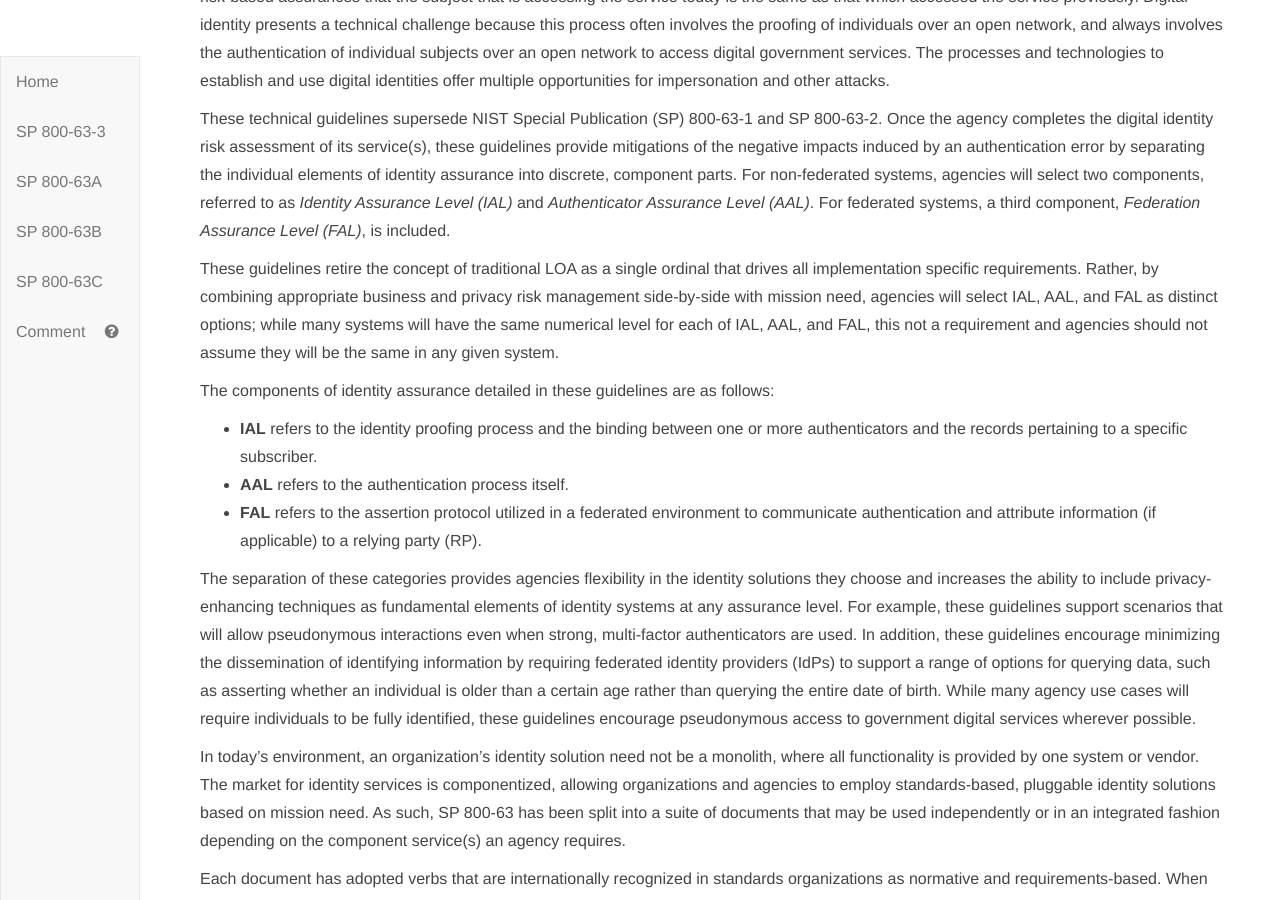
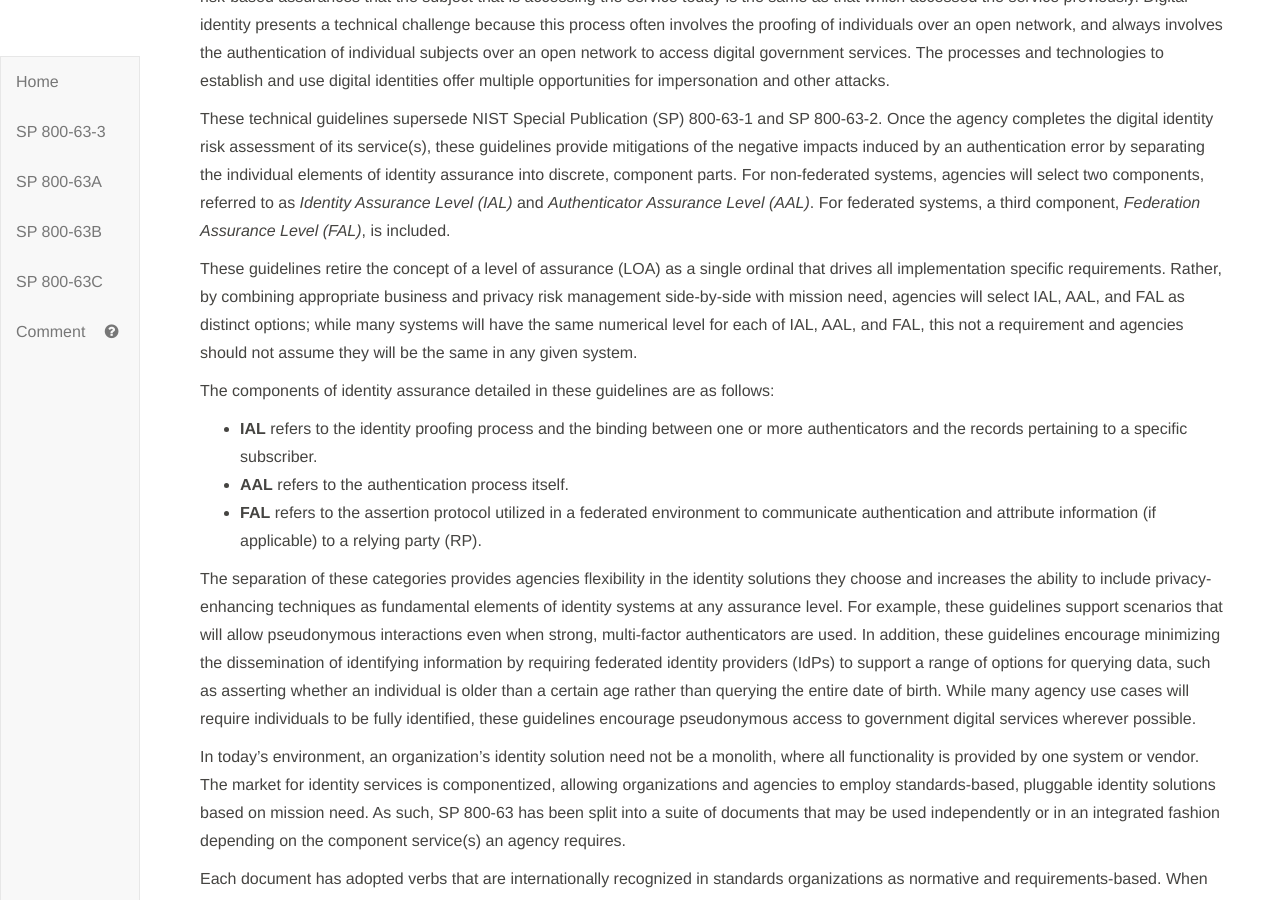
Before and after one commit to usnistgov/800-63-3, a Jekyll site: the page built from sp800-63-3/cover.md, in a window 1280 px wide and 900 px high, scrolled down 3217 px. Built offline with Jekyll 4.4.1, drawn with Linux system fonts in a browser that asks for light colours; our own code applies the rules of GitHub Pages for plain Markdown files.

Commit message:
Partially closes #755. The rest of the issue was resolved via the April 1 update to -3.

```diff
--- a/sp800-63-3/cover.md
+++ b/sp800-63-3/cover.md
@@ -181,7 +181,7 @@ For these guidelines, digital identity is the unique representation of a subject
 
 These technical guidelines supersede NIST Special Publication (SP) 800-63-1 and SP 800-63-2. Once the agency completes the digital identity risk assessment of its service(s), these guidelines provide mitigations of the negative impacts induced by an authentication error by separating the individual elements of identity assurance into discrete, component parts. For non-federated systems, agencies will select two components, referred to as *Identity Assurance Level (IAL)* and *Authenticator Assurance Level (AAL)*. For federated systems, a third component, *Federation Assurance Level (FAL)*, is included.
 
-These guidelines retire the concept of traditional LOA as a single ordinal that drives all implementation specific requirements.  Rather, by combining appropriate business and privacy risk management side-by-side with mission need, agencies will select IAL, AAL, and FAL as distinct options; while many systems will have the same numerical level for each of IAL, AAL, and FAL, this not a requirement and agencies should not assume they will be the same in any given system.
+These guidelines retire the concept of a level of assurance (LOA) as a single ordinal that drives all implementation specific requirements.  Rather, by combining appropriate business and privacy risk management side-by-side with mission need, agencies will select IAL, AAL, and FAL as distinct options; while many systems will have the same numerical level for each of IAL, AAL, and FAL, this not a requirement and agencies should not assume they will be the same in any given system.
 
 The components of identity assurance detailed in these guidelines are as follows:
 
```
